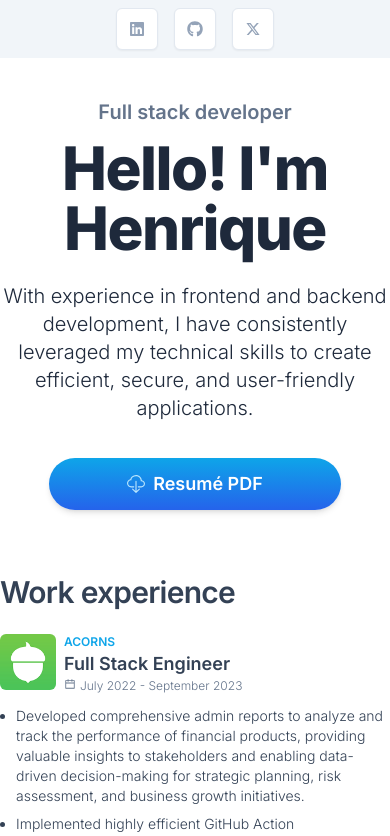
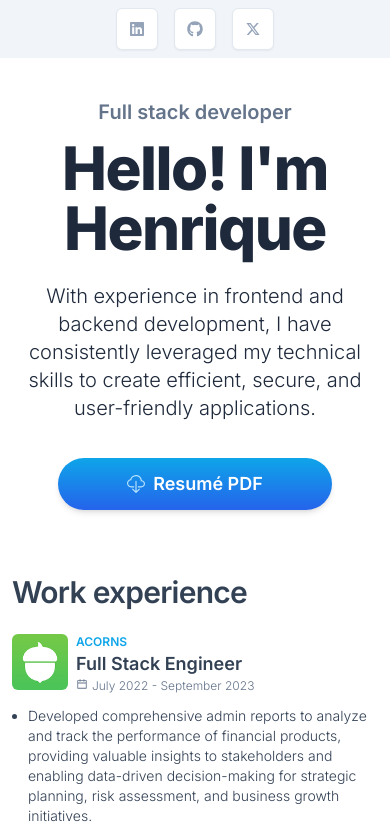
Before and after one commit to hrohden/hrohden.github.io, a React (Vite) app: page / in a window 390 px wide. Shown: the top 836 px of the page. Built offline with nearby package versions, Linux system fonts and the light colour scheme.

Commit message:
Update main container padding in App component

```diff
--- a/src/App.tsx
+++ b/src/App.tsx
@@ -6,7 +6,7 @@ function App() {
   return (
     <>
       <Navbar />
-      <main className="container mx-auto lg:w-3/5">
+      <main className="container mx-auto px-3 md:px-0 lg:w-3/5">
         <Hero />
         <WorkExperienceSection />
       </main>
```
